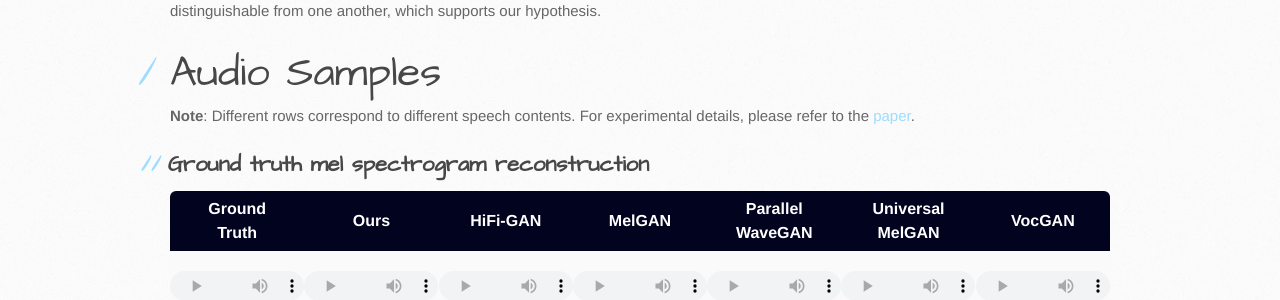
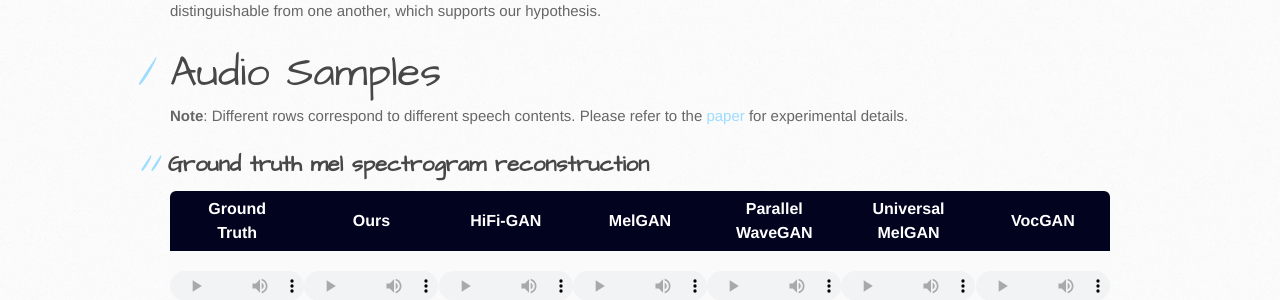
Before and after one commit to moneybrain-research/gan-vocoder, a Jekyll site: the page built from index.md, in a window 1280 px wide and 900 px high. Shown: the part 440-740 px from the top of the window. Built offline with Jekyll 4.4.1, drawn with Linux system fonts in a browser that asks for light colours; our own code applies the rules of GitHub Pages for plain Markdown files.

```diff
--- a/index.md
+++ b/index.md
@@ -7,7 +7,7 @@ Several of the latest GAN-based vocoders show remarkable achievements, outperfor
 
 # Audio Samples
 
-**Note**: Different rows correspond to different speech contents. For experimental details, please refer to the [paper](https://arxiv.org/abs/2103.05236).
+**Note**: Different rows correspond to different speech contents. Please refer to the [paper](https://arxiv.org/abs/2103.05236) for experimental details.
 
 ## Ground truth mel spectrogram reconstruction
 
```
